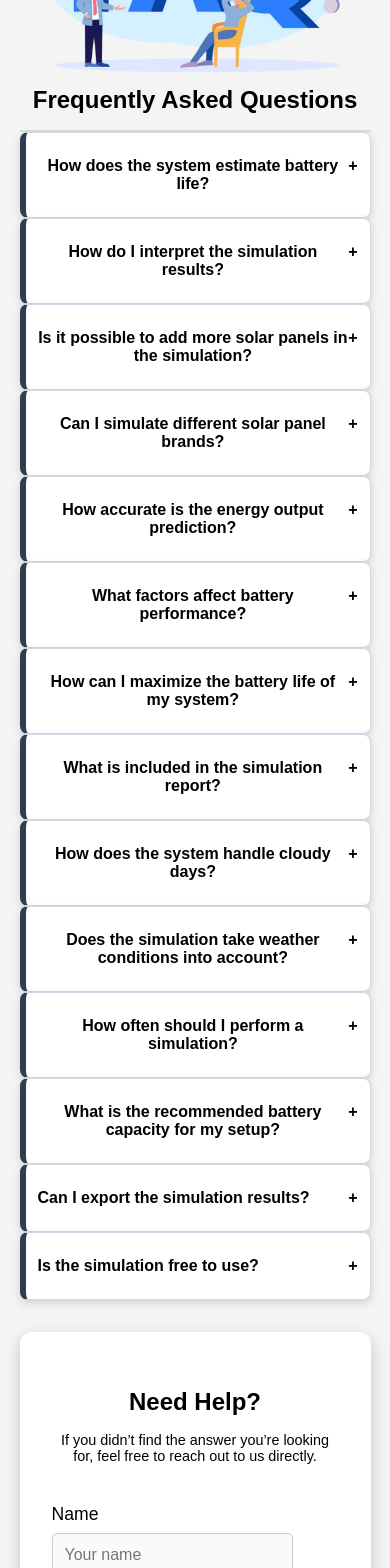
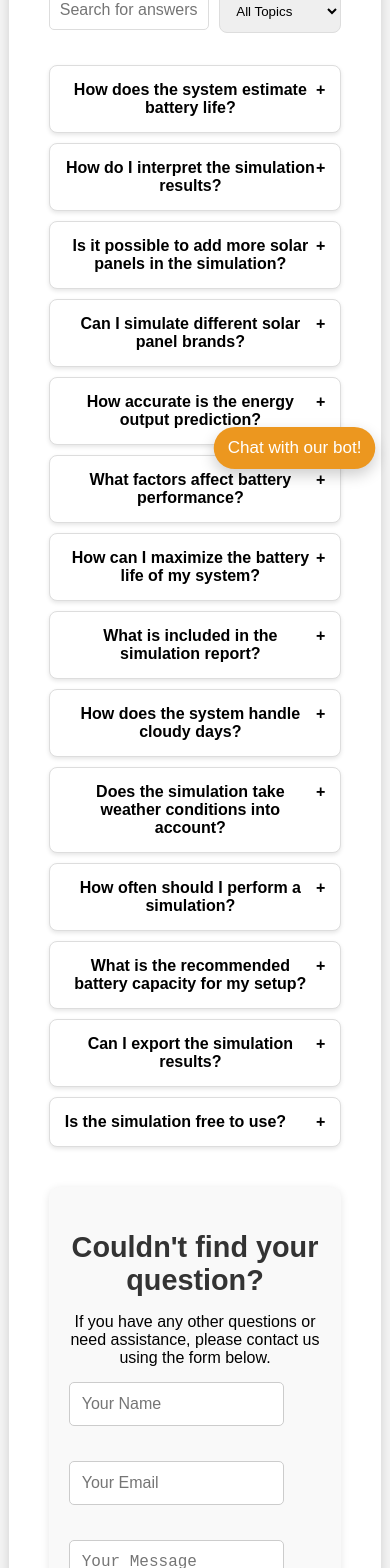
Before and after one commit to isravx0/AfstudeerProject, a React (Create React App) app in the folder project/my-app/: page /faq in a window 390 px wide. Shown: the part 360-1928 px from the top of the page. Built offline with nearby package versions, Linux system fonts and the light colour scheme.

Commit message:
feat: fix faq page

```diff
--- a/project/my-app/src/components/faq/FAQPage.js
+++ b/project/my-app/src/components/faq/FAQPage.js
@@ -1,16 +1,15 @@
 import React, { useState } from 'react';
 import './style/FAQPage.css';
-import faqHeaderImage from './images/faq.png';
 
 const questionsAndAnswers = [
-    { id: 1, question: "How does the system estimate battery life?", answer: "The system uses a combination of usage patterns, temperature, and battery specifications to estimate battery longevity." },
-    { id: 2, question: "How do I interpret the simulation results?", answer: "Simulation results offer insights into daily energy production, potential savings, and system efficiency. Please refer to our guide for detailed explanations." },
-    { id: 3, question: "Is it possible to add more solar panels in the simulation?", answer: "Yes, you can increase the number of panels in the simulation to see how additional panels affect energy production." },
-    { id: 4, question: "Can I simulate different solar panel brands?", answer: "Yes, the simulation tool allows you to compare different solar panel brands to see how each performs." },
-    { id: 5, question: "How accurate is the energy output prediction?", answer: "Our simulation uses advanced algorithms and weather data to predict energy output with high accuracy, though actual results may vary." },
-    { id: 6, question: "What factors affect battery performance?", answer: "Battery performance can be affected by factors such as temperature, charge cycles, and energy demand." },
-    { id: 7, question: "How can I maximize the battery life of my system?", answer: "To extend battery life, avoid deep discharges, maintain optimal temperature, and use energy efficiently." },
-    { id: 8, question: "What is included in the simulation report?", answer: "The report includes estimated energy production, cost savings, environmental impact, and a breakdown of potential system efficiency." },
+    { id: 1, question: "How does the system estimate battery life?", answer: "The system uses a combination of usage patterns, temperature, and battery specifications to estimate battery longevity.", tag: "Battery" },
+    { id: 2, question: "How do I interpret the simulation results?", answer: "Simulation results offer insights into daily energy production, potential savings, and system efficiency.", tag: "Simulation" },
+    { id: 3, question: "Is it possible to add more solar panels in the simulation?", answer: "Yes, you can increase the number of panels in the simulation to see how additional panels affect energy production.", tag: "Solar Panels" },
+    { id: 4, question: "Can I simulate different solar panel brands?", answer: "Yes, the simulation tool allows you to compare different solar panel brands to see how each performs.", tag: "Solar Panels" },
+    { id: 5, question: "How accurate is the energy output prediction?", answer: "Our simulation uses advanced algorithms and weather data to predict energy output with high accuracy.", tag: "Simulation" },
+    { id: 6, question: "What factors affect battery performance?", answer: "Battery performance can be affected by temperature, charge cycles, and energy demand.", tag: "Battery" },
+    { id: 7, question: "How can I maximize the battery life of my system?", answer: "To extend battery life, avoid deep discharges, maintain optimal temperature, and use energy efficiently.", tag: "Battery" },
+    { id: 8, question: "What is included in the simulation report?", answer: "The report includes estimated energy production, cost savings, environmental impact, and potential system efficiency.", tag: "Simulation" },
     { id: 9, question: "How does the system handle cloudy days?", answer: "The simulation adjusts for weather variations, such as cloudy days, to estimate realistic energy production." },
     { id: 10, question: "Does the simulation take weather conditions into account?", answer: "Yes, our simulation includes local weather data to provide more accurate energy production estimates." },
     { id: 11, question: "How often should I perform a simulation?", answer: "It's recommended to run a simulation annually or when there are significant changes in energy usage patterns." },
@@ -21,54 +20,130 @@ const questionsAndAnswers = [
 
 function FAQPage() {
     const [activeId, setActiveId] = useState(null);
+    const [searchTerm, setSearchTerm] = useState("");
+    const [selectedTag, setSelectedTag] = useState("All");
+    const [generalComments, setGeneralComments] = useState([]);
+    const [newComment, setNewComment] = useState("");
+
+    // Contact form state
+    const [contactName, setContactName] = useState("");
+    const [contactEmail, setContactEmail] = useState("");
+    const [contactMessage, setContactMessage] = useState("");
+
 
     const toggleAnswer = (id) => {
         setActiveId(activeId === id ? null : id);
     };
 
+    const handleSearch = (e) => setSearchTerm(e.target.value);
+    const handleFilterChange = (e) => setSelectedTag(e.target.value);
+
+    const filteredQuestions = questionsAndAnswers.filter(({ question, tag }) => {
+        const matchesSearch = question.toLowerCase().includes(searchTerm.toLowerCase());
+        const matchesTag = selectedTag === "All" || tag === selectedTag;
+        return matchesSearch && matchesTag;
+    });
+
+    const handleGeneralCommentSubmit = () => {
+        if (newComment.trim() !== "") {
+            setGeneralComments([...generalComments, newComment]);
+            setNewComment("");
+        }
+    };
+
+    // Handle Contact Us form submission
+    const handleContactSubmit = (e) => {
+        e.preventDefault();
+        // In a real app, here you would send the form data to your backend or email service
+        console.log("Contact Form Submitted", { contactName, contactEmail, contactMessage });
+        // Clear the contact form after submission
+        setContactName("");
+        setContactEmail("");
+        setContactMessage("");
+    };
+
     return (
         <div className="faq-page">
-            <div class="faq-header-container">
-                <img src={faqHeaderImage} alt="FAQ Header" className="faq-header-image" />
-                <h1 class="faq-title">Frequently Asked Questions</h1>
+            <h1 className="faq-title">Frequently Asked Questions</h1>
+
+            <div className="search-bar">
+                <input
+                    type="text"
+                    placeholder="Search for answers..."
+                    value={searchTerm}
+                    onChange={handleSearch}
+                />
+                <select onChange={handleFilterChange} value={selectedTag}>
+                    <option value="All">All Topics</option>
+                    <option value="Solar Panels">Solar Panels</option>
+                    <option value="Battery">Battery</option>
+                    <option value="Simulation">Simulation</option>
+                </select>
             </div>
+
             <div className="faq-list">
-                {questionsAndAnswers.map(({ id, question, answer }) => (
+                {filteredQuestions.map(({ id, question, answer }) => (
                     <div key={id} className="faq-item">
                         <div className="faq-question" onClick={() => toggleAnswer(id)}>
                             <span>{question}</span>
                             <span className="faq-icon">{activeId === id ? "−" : "+"}</span>
                         </div>
-                        {activeId === id && <div className="faq-answer">{answer}</div>}
+                        {activeId === id && (
+                            <div className="faq-answer">
+                                {answer}
+                            </div>
+                        )}
                     </div>
                 ))}
             </div>
 
-            {/* Contact Section */}
-            <div className="contact-section">
-                <h3 className="contact-heading">Need Help?</h3>
-                <p className="contact-description">
-                    If you didn’t find the answer you’re looking for, feel free to reach out to us directly.
-                </p>
-                <form className="contact-form">
-                    <div className="form-group">
-                        <label htmlFor="name">Name</label>
-                        <input type="text" id="name" placeholder="Your name" required />
-                    </div>
-                    <div className="form-group">
-                        <label htmlFor="email">Email</label>
-                        <input type="email" id="email" placeholder="Your email" required />
-                    </div>
-                    <div className="form-group">
-                        <label htmlFor="message">Message</label>
-                        <textarea id="message" placeholder="Your message" required></textarea>
-                    </div>
-                    <button type="submit">Send Message</button>
+            {/* Contact Us Section */}
+            <div className="contact-us-section">
+                <h2>Couldn't find your question?</h2>
+                <p>If you have any other questions or need assistance, please contact us using the form below.</p>
+                <form onSubmit={handleContactSubmit} className="contact-form">
+                    <input
+                        type="text"
+                        placeholder="Your Name"
+                        value={contactName}
+                        onChange={(e) => setContactName(e.target.value)}
+                        className="contact-input"
+                        required
+                    />
+                    <input
+                        type="email"
+                        placeholder="Your Email"
+                        value={contactEmail}
+                        onChange={(e) => setContactEmail(e.target.value)}
+                        className="contact-input"
+                        required
+                    />
+                    <textarea
+                        placeholder="Your Message"
+                        value={contactMessage}
+                        onChange={(e) => setContactMessage(e.target.value)}
+                        className="contact-textarea"
+                        required
+                    ></textarea>
+                    <button type="submit" className="submit-button">Submit</button>
                 </form>
             </div>
 
+            <div className="general-comments-section">
+                <h3>Have a Question or Comment?</h3>
+                <textarea
+                    placeholder="Add your question or comment here"
+                    value={newComment}
+                    onChange={(e) => setNewComment(e.target.value)}
+                ></textarea>
+                <button onClick={handleGeneralCommentSubmit} className="submit-button">Submit</button>
+                <ul className="general-comments-list">
+                    {generalComments.map((comment, idx) => (
+                        <li key={idx}>{comment}</li>
+                    ))}
+                </ul>
+            </div>
         </div>
     );
 }
-
 export default FAQPage;
--- a/project/my-app/src/components/faq/style/FAQPage.css
+++ b/project/my-app/src/components/faq/style/FAQPage.css
@@ -1,232 +1,120 @@
-/* Base styles (for larger screens) */
-.faq-header-container {
-    display: flex;
-    flex-direction: column;
-    align-items: center;
-    margin: 0 auto;
-}
-
-.faq-header-image {
-    max-width: 600px;
-    width: 100%;
-    height: auto;
+.faq-page {
+    max-width: 75%;
+    margin: 20px auto;
+    padding: 40px;
+    border-radius: 12px;
+    box-shadow: 0px 4px 12px rgba(0, 0, 0, 0.15);
+    background-color: #fff;
 }
 
 .faq-title {
-    margin-top: 10px;
-    font-size: xx-large;
-    text-align: center;
+    font-size: 2rem;
+    margin-bottom: 20px;
 }
 
-.faq-page {
-    max-width: 75%;
-    margin: 0 auto;
-    padding: 20px;
-    font-family: Arial, sans-serif;
+.search-bar {
+    display: flex;
+    gap: 10px;
+    margin-bottom: 20px;
+}
+
+.search-bar input,
+.search-bar select {
+    padding: 12px;
+    border-radius: 8px;
+    border: 1px solid #ddd;
+}
+
+.search-bar select {
+    height: 43px;
 }
 
 .faq-list {
-    border-top: 2px solid #ddd;
-}
-
-.faq-container {
-    width: 100%;
-    max-width: 768px;
-    margin: 0 auto;
-    padding: 15px;
+    display: flex;
+    flex-direction: column;
+    gap: 10px;
 }
 
 .faq-item {
+    border: 1px solid #ddd;
+    border-radius: 8px;
+    padding: 15px;
     background-color: #fff;
-    border: 1px solid #d1d9e6;
-    border-left: 6px solid #2c3e50;
-    border-radius: 8px;
-    padding: 1.5rem;
-    box-shadow: 0 3px 8px rgba(0, 0, 0, 0.15);
-    cursor: pointer;
-    transition: transform 0.3s, box-shadow 0.3s;
-}
-
-.faq-item:hover {
-    transform: translateY(-3px);
-    box-shadow: 0 6px 12px rgba(0, 0, 0, 0.2);
-    border-left-color: #F89820 ;
+    box-shadow: 0 2px 4px rgba(0, 0, 0, 0.1);
 }
 
 .faq-question {
+    font-weight: bold;
     display: flex;
     justify-content: space-between;
-    font-weight: 600;
-    font-size: 1.25rem;
-    color: black;
-    padding: 0.75rem 0;
+    cursor: pointer;
 }
 
 .faq-answer {
-    font-size: 1rem;
-    color: #4a4a4a;
-    padding-top: 0.75rem;
+    margin-top: 10px;
+    padding-top: 10px;
+    border-top: 1px solid #ddd;
+    font-size: 0.9rem;
     line-height: 1.6;
-    border-top: 1px solid #e6e9ed;
-    margin-top: 0.75rem;
+    text-align: left;
+}
+button {
+    width: fit-content;
+}
+.general-comments-section {
+    margin-top: 40px;
+    padding: 20px;
+    background-color: #f5f5f5;
+    border-radius: 10px;
 }
 
-.contact-section {
-    background-color: white;
-    border-radius: 12px;
-    padding: 3rem;
-    margin-top: 3rem;
-    color: black;
-    text-align: center;
-    box-shadow: 0 6px 16px rgba(0, 0, 0, 0.2);
+.general-comments-section textarea {
+    width: 90%;
+    padding: 10px;
+    border-radius: 5px;
+    border: 1px solid #ddd;
+    margin-bottom: 10px;
 }
 
-.contact-heading {
-    font-size: 2rem;
-    font-weight: bold;
-    margin-bottom: 1rem;
+.general-comments-list li {
+    margin-top: 5px;
+    padding: 8px;
+    background-color: #e9ecef;
+    border-radius: 5px;
 }
 
-.contact-description {
-    font-size: 1.1rem;
-    font-weight: 300;
-    margin-bottom: 2.5rem;
+/* Contact Us Section */
+.contact-us-section {
+    margin-top: 40px;
+    padding: 20px;
+    background-color: #f9f9f9;
+    border-radius: 10px;
+    box-shadow: 0 2px 8px rgba(0, 0, 0, 0.1);
+}
+
+.contact-us-section h2 {
+    font-size: 1.8rem;
+    margin-bottom: 15px;
+}
+
+.contact-us-section p {
+    margin-bottom: 15px;
 }
 
 .contact-form {
     display: flex;
     flex-direction: column;
-    align-items: stretch;
+    gap: 15px;
 }
 
-.form-group {
-    width: 100%;
-    margin-bottom: 1.25rem;
+.contact-input,
+.contact-textarea {
+    padding: 12px;
+    border-radius: 8px;
+    border: 1px solid #ddd;
 }
 
-.form-group input,
-.form-group textarea {
-    width: 100%;
-    padding: 0.8rem;
-    border-radius: 6px;
-    border: 1px solid #e0cfcc;
-    background-color: #f9fafb;
-    color: #333;
-    transition: border-color 0.3s, box-shadow 0.3s;
+.contact-textarea {
+    height: 150px;
+    resize: none;
 }
-
-.form-group input:focus,
-.form-group textarea:focus {
-    border-color: #F89820;
-    box-shadow: 0 0 5px rgba(248, 152, 32, 0.5);
-    outline: none;
-}
-
-.form-group label {
-    font-weight: 500;
-    color: black;
-    margin-bottom: 0.5rem;
-    display: block;
-    text-align: left;
-}
-
-button[type="submit"] {
-    background-color: #F89820;
-    color: #ffffff;
-    padding: 0.75rem 1.5rem;
-    border: none;
-    border-radius: 6px;
-    font-weight: bold;
-    cursor: pointer;
-    transition: background-color 0.3s, transform 0.3s;
-    margin-top: 1.5rem;
-}
-
-button[type="submit"]:hover {
-    background-color: #e0851c;
-    transform: translateY(-2px);
-}
-
-/* Media Queries for small screens */
-@media (max-width: 768px) {
-    .faq-page {
-        max-width: 90%; /* Increase the width for small screens */
-        padding: 10px;
-    }
-
-    .faq-header-image {
-        max-width: 100%; /* Ensure the image fills the container */
-    }
-
-    .faq-title {
-        font-size: 1.75rem; /* Adjust the title size for mobile */
-    }
-
-    .faq-item {
-        padding: 1rem; /* Reduce padding for better spacing */
-    }
-
-    .faq-question {
-        font-size: 1.125rem; /* Slightly smaller font size */
-    }
-
-    .faq-answer {
-        font-size: 0.95rem; /* Slightly smaller font size */
-    }
-
-    .contact-section {
-        padding: 2rem; /* Adjust padding for smaller screens */
-        margin-top: 2rem; /* Reduce margin on top */
-    }
-
-    .contact-heading {
-        font-size: 1.75rem; /* Smaller heading size */
-    }
-
-    .contact-description {
-        font-size: 1rem; /* Adjust font size */
-    }
-
-    .form-group input,
-    .form-group textarea {
-        padding: 0.6rem; /* Adjust padding for smaller input fields */
-    }
-
-    button[type="submit"] {
-        padding: 0.75rem 1.25rem; /* Adjust button size */
-    }
-}
-
-@media (max-width: 480px) {
-    .faq-title {
-        font-size: 1.5rem; /* Smaller font size for very small screens */
-    }
-
-    .faq-item {
-        padding: 0.75rem; /* Further reduce padding */
-    }
-
-    .faq-question {
-        font-size: 1rem; /* Adjust font size for readability */
-    }
-
-    .faq-answer {
-        font-size: 0.85rem; /* Adjust font size for smaller screens */
-    }
-
-    .contact-form {
-        padding: 0; /* Remove extra padding */
-    }
-
-    .contact-heading {
-        font-size: 1.5rem; /* Further reduce heading size */
-    }
-
-    .contact-description {
-        font-size: 0.9rem; /* Adjust font size */
-    }
-
-    button[type="submit"] {
-        padding: 0.75rem 1rem; /* Adjust button size for small screens */
-    }
-}
--- a/project/my-app/src/components/faq/style/FloatingChatButton.css
+++ b/project/my-app/src/components/faq/style/FloatingChatButton.css
@@ -2,74 +2,76 @@
     position: fixed;
     bottom: 20px;
     right: 20px;
-    background: linear-gradient(135deg, #F89820 , #4b6cb7); /* Gradient background */
+    background-color: #ec971f; /* Sky blue from your theme */
     color: white;
-    padding: 12px 16px; /* Increased padding for a larger button */
+    padding: 12px 16px;
     border-radius: 50px;
-    box-shadow: 0 6px 15px rgba(0, 0, 0, 0.3); /* Enhanced shadow for depth */
+    box-shadow: 0 6px 15px rgba(0, 0, 0, 0.2);
     cursor: pointer;
-    font-size: 18px; /* Increased font size */
+    font-size: 18px;
     display: flex;
     align-items: center;
-    gap: 10px; /* Increased gap for better spacing */
-    transition: background-color 0.3s, transform 0.2s; /* Added transition for scaling effect */
+    gap: 10px;
+    transition: background-color 0.3s, transform 0.2s;
     z-index: 1000;
-    animation: pulse 2s infinite; /* Pulsing animation */
+    animation: pulse 2s infinite;
 }
 
 .floating-chat-button:hover {
-    background-color: #3b5de8; /* Lighter background color on hover */
-    transform: scale(1.05); /* Scale effect on hover */
+    background-color: #bc7512; /* Darker shade of blue on hover */
+    transform: scale(1.05);
 }
 
-/* Add a pulsing animation */
+/* Pulse animation */
 @keyframes pulse {
     0%, 100% {
         transform: scale(1);
     }
     50% {
-        transform: scale(1.05); /* Slightly grow the button */
+        transform: scale(1.05);
     }
 }
 
+/* Make the chatbot sticky */
 .chatbot-container {
     position: fixed;
     bottom: 80px;
     right: 20px;
-    box-shadow: 0 4px 12px rgba(0, 0, 0, 0.1);
     border-radius: 8px;
     overflow: hidden;
+    box-shadow: 0 4px 10px rgba(0, 0, 0, 0.2);
     z-index: 1000;
+    width: fit-content; /* Width of the chatbot */
+    max-height: 90%; /* Prevents overflow */
 }
 
-/* Media Query for small screens */
+/* Adjustments for mobile screens */
 @media screen and (max-width: 480px) {
     .floating-chat-button {
-        bottom: 10px; /* Position the button higher for smaller screens */
-        right: 10px;  /* Adjust to give space on the sides */
-        padding: 10px 12px; /* Slightly reduce padding */
-        font-size: 16px; /* Smaller font size */
-        gap: 8px; /* Reduced gap */
+        bottom: 10px;
+        right: 10px;
+        padding: 10px 12px;
+        font-size: 16px;
+        gap: 8px;
     }
 
     .chatbot-container {
-        bottom: 60px; /* Adjust position to accommodate the smaller screen */
-        right: 10px; /* Adjust to give space on the sides */
+        bottom: 60px;
+        right: 10px;
     }
 }
 
-/* Media Query for medium-sized screens (e.g., tablets) */
 @media screen and (max-width: 768px) {
     .floating-chat-button {
-        bottom: 15px; /* Slightly reduce the space from the bottom */
-        right: 15px;  /* Adjust for better placement */
-        padding: 11px 14px; /* Slightly reduce padding */
-        font-size: 17px; /* Adjust font size */
-        gap: 9px; /* Adjust spacing */
+        bottom: 15px;
+        right: 15px;
+        padding: 11px 14px;
+        font-size: 17px;
+        gap: 9px;
     }
 
     .chatbot-container {
-        bottom: 70px; /* Adjust chatbot position */
-        right: 15px; /* Adjust chatbot position */
+        bottom: 70px;
+        right: 15px;
     }
 }
--- a/project/my-app/src/components/feedback/FeedbackForm.js
+++ b/project/my-app/src/components/feedback/FeedbackForm.js
@@ -144,13 +144,15 @@ const FeedbackForm = () => {
           </div>
 
           <h3>How satisfied are you with our website?</h3>
+          <div className="rating-stars-container">
             <Rating
               count={5}
               value={rating}
               onChange={(newRating) => setRating(newRating)}
               size={24}
-            activeColor="#ffd700"
+              activeColor="#ffd700" // Matching yellow star color
             />
+          </div>
 
           <h3>Select your feedback category:</h3>
           <div className="feedback-categories">
--- a/project/my-app/src/components/feedback/style/FeedbackFormStyle.css
+++ b/project/my-app/src/components/feedback/style/FeedbackFormStyle.css
@@ -1,11 +1,26 @@
+
 .feedback-form-container {
   max-width: 50%;
   margin: 20px auto;
   padding: 40px;
-  border: 1px solid #ccc;
-  border-radius: 8px;
-  box-shadow: 0px 0px 12px rgba(0, 0, 0, 0.1);
+  border-radius: 12px;
+  box-shadow: 0px 4px 12px rgba(0, 0, 0, 0.15);
   background-color: #fff;
+}
+
+
+h2 {
+  font-size: 1.5rem;
+  font-weight: bold;
+  color: #333;
+  text-align: center;
+  margin-bottom: 20px;
+}
+
+.form-group label {
+  font-weight: bold;
+  color: #555;
+  text-align: left;
 }
 
 
@@ -16,74 +31,35 @@
   margin-top: 15px;
 }
 
-.feedback-categories button:hover span {
-  color: black;
+
+.feedback-categories button {
+  padding: 12px;
+  border-radius: 10px;
+  background-color: #f9f9f9;
+  border: 1px solid #ddd;
+  font-weight: 600;
+  cursor: pointer;
+  width: 100%;
+  transition: background-color 0.3s, transform 0.2s, box-shadow 0.2s;
+  display: flex;
+  align-items: center;
+  justify-content: center;
+  font-size: 0.9em;
+  outline: none;
+  box-shadow: 0px 4px 6px rgba(0, 0, 0, 0.1);
 }
 
 
-@media (max-width: 768px) {
-  .feedback-form-container {
-    max-width: 85%;
-    padding: 20px;
-  }
-
-  .feedback-categories {
-    grid-template-columns: repeat(2, 1fr);
-  }
-}
-
-
-@media (max-width: 480px) {
-  .feedback-form-container {
-    max-width: 95%;
-    padding: 15px;
-  }
-
-  .feedback-categories {
-    grid-template-columns: 1fr;
-  }
-
-
-  .form-group label,
-  .feedback-categories button {
-    font-size: 1.1em;
-  }
-
-
-  .feedback-categories button {
-    padding: 15px;
-    font-size: 1.2em;
-    transition: background-color 0.3s, transform 0.2s;
-  }
-
-  .feedback-categories button:hover {
-    background-color: #007bff;
-    color: white;
-    transform: scale(1.05);
-  }
-}
-
-
-.feedback-categories button {
-  padding: 12px;
-  background-color: #f0f0f0;
-  border: 1px solid #ddd;
-  border-radius: 5px;
-  font-weight: 600;
-  cursor: pointer;
-  transition: background-color 0.3s, transform 0.2s, box-shadow 0.2s;
-  position: relative;
-  font-size: 1em;
-  outline: none;
-  box-shadow: 0px 4px 6px rgba(0, 0, 0, 0.1);
+.feedback-categories button span {
+  margin-left: 8px;
+  color: #444;
 }
 
 
 .feedback-categories button:hover {
   background-color: #007bff;
   color: white;
-  transform: scale(1.1);
-  box-shadow: 0px 6px 12px rgba(0, 0, 0, 0.2);
+  transform: scale(1.05);
 }
 
 
@@ -99,37 +75,42 @@
 }
 
 
-.feedback-categories button:active {
-  animation: pulse 0.5s ease-out;
+.reset-button, .submit-button {
+  padding: 10px 20px;
+  border: none;
+  border-radius: 8px;
+  font-weight: bold;
+  cursor: pointer;
+  transition: background-color 0.3s;
 }
 
-@keyframes pulse {
-  0% {
-    transform: scale(1);
-  }
-  50% {
-    transform: scale(1.05);
-  }
-  100% {
-    transform: scale(1);
-  }
+
+.reset-button {
+  background-color: #ff4d4d;
+  color: #ffffff;
 }
 
-.reset-button{
-  background-color: red;
+
+.submit-button {
+  background-color: #f0ad4e;
   color: #ffffff;
-  padding: 0.75rem 1.5rem;
-  border: none;
-  border-radius: 6px;
-  font-weight: bold;
-  cursor: pointer;
-  transition: background-color 0.3s, transform 0.3s;
-  margin-top: 1.5rem;
 }
 
-.feedback-categories button:focus {
-  outline: none;
-  box-shadow: 0 0 0 3px rgba(0, 123, 255, 0.5);
+
+.reset-button:hover {
+  background-color: #e43f3f;
+}
+
+
+.submit-button:hover {
+  background-color: #ec971f;
+}
+
+
+.rating-stars-container {
+  margin: 20px 0;
+  display: flex;
+  justify-content: center;
 }
 
 
@@ -143,3 +124,48 @@
 input.error, textarea.error {
   border: 1px solid red;
 }
+
+
+textarea {
+  width: 100%;
+  height: 50px;
+  padding: 8px;
+  border-radius: 6px;
+  border: 1px solid #ccc;
+  resize: vertical;
+}
+
+
+@media (max-width: 768px) {
+  .feedback-form-container {
+    max-width: 85%;
+    padding: 20px;
+  }
+  .feedback-categories {
+    grid-template-columns: repeat(2, 1fr);
+  }
+}
+
+@media (max-width: 480px) {
+  .feedback-form-container {
+    max-width: 95%;
+    padding: 15px;
+  }
+  .feedback-categories {
+    grid-template-columns: 1fr;
+  }
+  .form-group label,
+  .feedback-categories button {
+    font-size: 1.1em;
+  }
+  .feedback-categories button {
+    padding: 15px;
+    font-size: 1.2em;
+    transition: background-color 0.3s, transform 0.2s;
+  }
+  .feedback-categories button:hover {
+    background-color: #007bff;
+    color: white;
+    transform: scale(1.05);
+  }
+}
```
Also changed, not shown: project/my-app/src/components/faq/FloatingChatButton.js (+8 -2 lines), 1 other file (tests, documents, lock files or other folders). Lines whose indentation alone changed are shown as unchanged.
